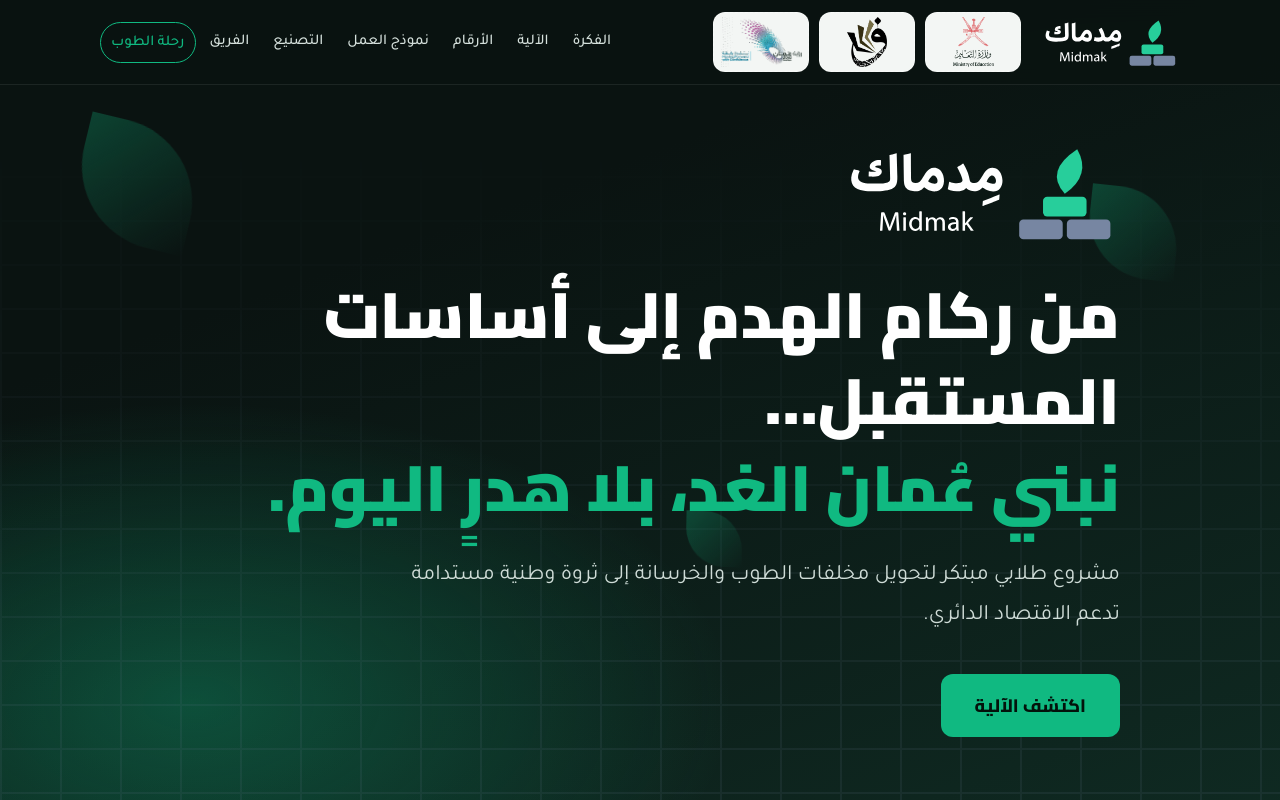
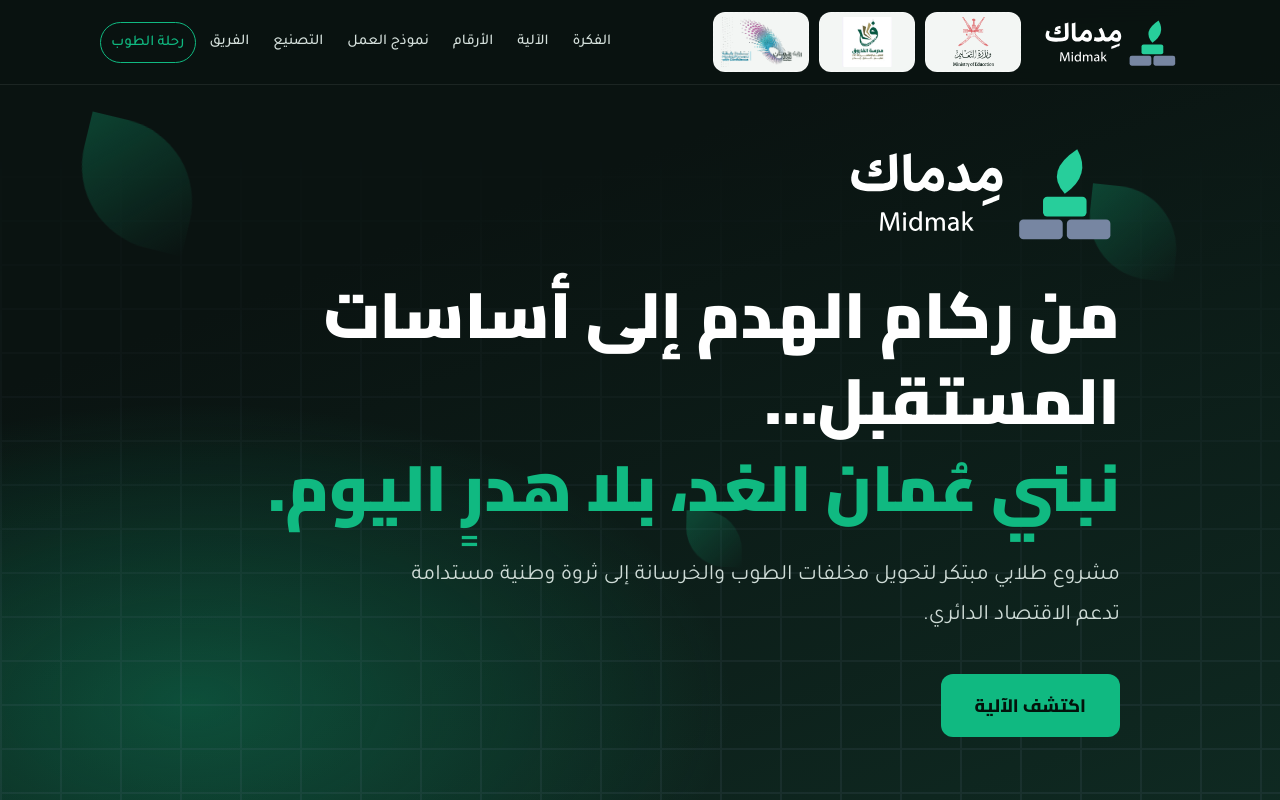
Before and after one commit to 3jg5/toop, a plain HTML site: page index.html in a window 1280 px wide. Shown: the top 800 px of the page. Drawn offline with Linux system fonts and the light colour scheme; no server answers; animation ran at ten frames a second.

Commit message:
Add files via upload

```diff
--- a/index.html
+++ b/index.html
@@ -261,7 +261,7 @@ section{padding:70px 0}
   <a class="brandlk" href="#hero" aria-label="مدماك"><svg class="brand" viewBox="0 0 1820 682"><use href="#midmak"/></svg></a>
   <div class="logos" aria-label="الشعارات">
    <div class="logo"><img src="logo-moe.png" alt="شعار وزارة التربية والتعليم" loading="eager" decoding="async"></div>
-   <div class="logo"><img src="logo-farouq.png" alt="شعار مدرسة الفاروق" loading="eager" decoding="async"></div>
+   <div class="logo"><img src="logo-farouq.jpg" alt="شعار مدرسة الفاروق" loading="eager" decoding="async"></div>
    <div class="logo"><img src="logo-vision.png" alt="شعار رؤية عُمان 2040" loading="eager" decoding="async"></div>
   </div>
   <nav id="nav">
```
